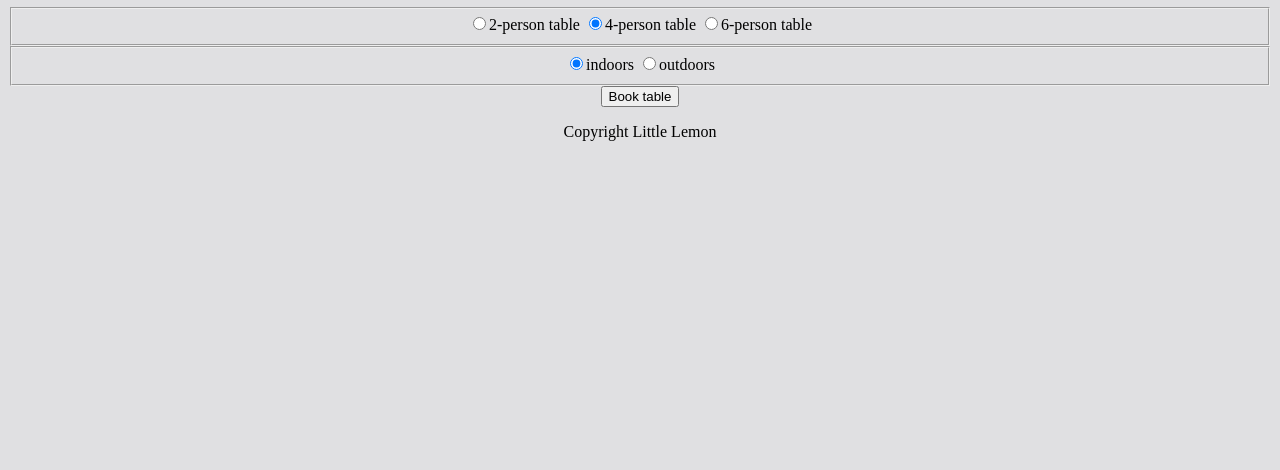
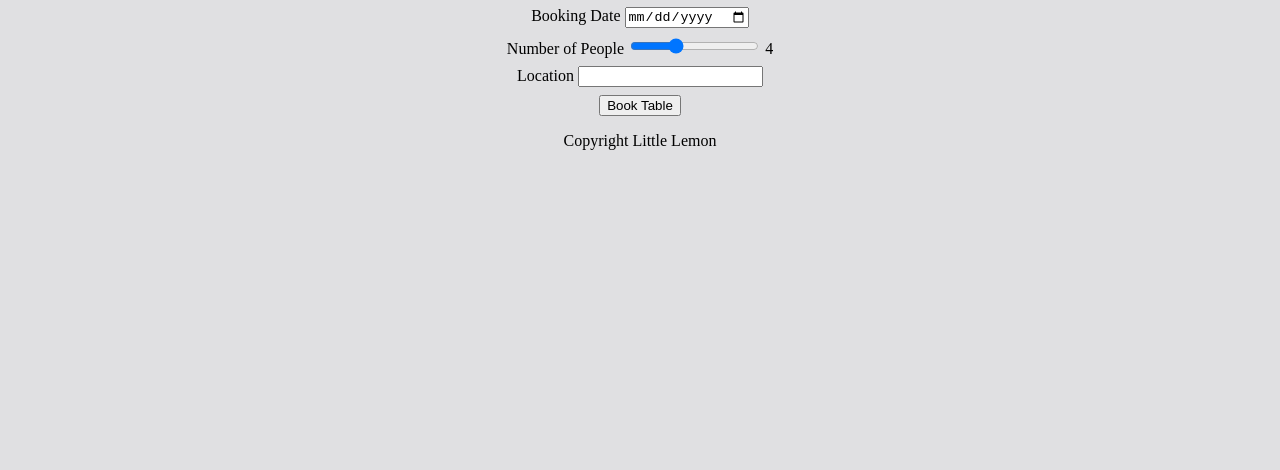
Before and after one commit to jacobroebke/LittleLemon, a plain HTML site: page booking.html in a window 1280 px wide. Shown: the part 330-800 px from the top of the page. Drawn offline with Linux system fonts and the light colour scheme.

Commit message:
minor changes

```diff
--- a/booking.html
+++ b/booking.html
@@ -31,27 +31,31 @@
         <main>
             <h1>Book a Table</h1>
             <form method="post">
-                <fieldset id = "size">
-                    <label>
-                        <input type="radio" value="2" name="size">2-person table
-                    </label>
-                    <label>
-                        <input type="radio" value="4" name="size" checked>4-person table
-                    </label>
-                    <label>
-                        <input type="radio" value="6" name="size">6-person table
-                    </label>
-                </fieldset>
-                <fieldset id="location">
-                    <label>
-                        <input type="radio" value="indoors" name="location" checked>indoors
-                    </label>
-                    <label>
-                        <input type="radio" value="outdoors" name="location">outdoors
-                    </label>
+                <div>
+                    <label for="booking_date">Booking Date</label>
+                    <input type="date" id="book" name="booking_date" required>
 
-                </fieldset>
-                <button type="submit">Book table</button>
+                </div>
+                <div>
+                    <label for="booking_people">Number of People</label>
+                    <input type="range" id="booking_people" name="booking_people"
+                    min="1" max="10" value="4"
+                    oninput="this.nextElementSibling.value = this.value">
+                    <output>4</output>
+                </div>
+                <div>
+                    <label for="booking_location">Location</label>
+                    <input id="booking_location" name="booking_location" list="locations"
+                    required>
+                    <datalist id="locations">
+                        <option value="Downtown"></option>
+                        <option value="Uptown"></option>
+                    </datalist>
+
+                </div>
+                <div>
+                    <button type="submit">Book Table</button>
+                </div>
             </form>
         </main>
         <footer>
```
Also changed, not shown: menu.html (+11 -0 lines).
